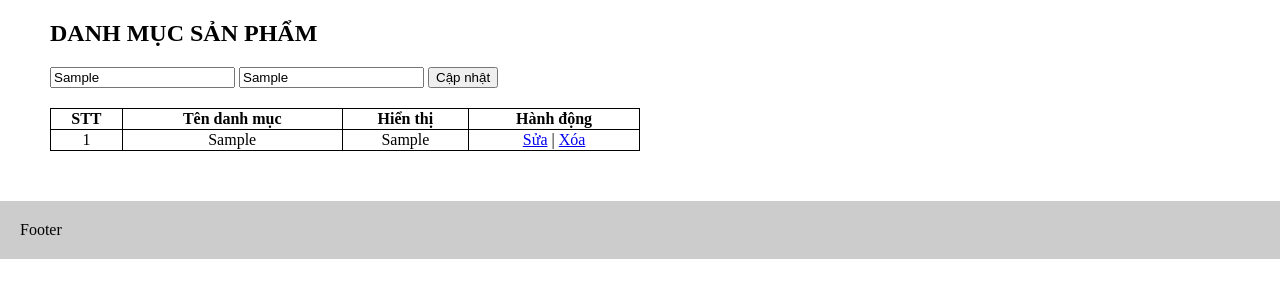
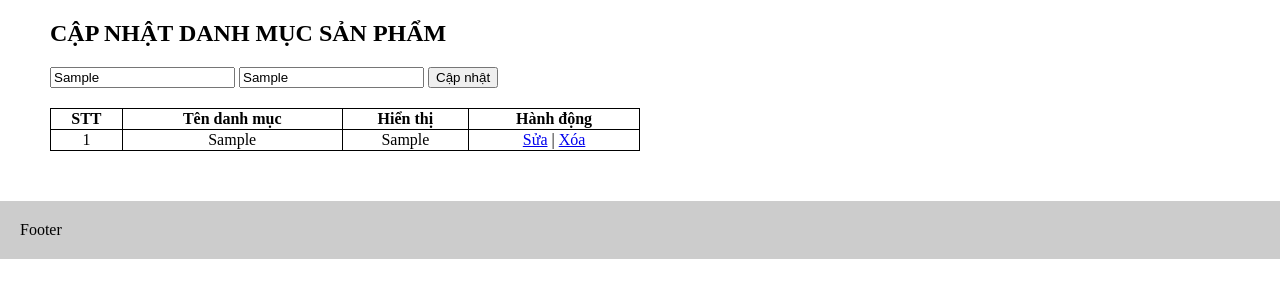
Before and after one commit to Deus114/CellPhone_Shop, a PHP site: page /Admin/index.php?act=modifydanhmuc&id=1 in a window 1280 px wide. Shown: the part 125-425 px from the top of the page. Run offline with PHP 8.4, Linux system fonts and the light colour scheme; the visitor is signed in with stand-in values (Sample User, id 1); tables that the repository leaves empty or names only in its code hold one stand-in row (values such as "Sample post").

Commit message:
Change name

```diff
--- a/Admin/View/modifydanhmuc.php
+++ b/Admin/View/modifydanhmuc.php
@@ -1,5 +1,5 @@
 <div class="danhmucsanpham">
-    <h2>DANH MỤC SẢN PHẨM</h2>
+    <h2>CẬP NHẬT DANH MỤC SẢN PHẨM</h2>
 
     <!-- form để thêm mới sản phẩm -->
     <form action="index.php?act=modifydanhmuc" method="post">
```
